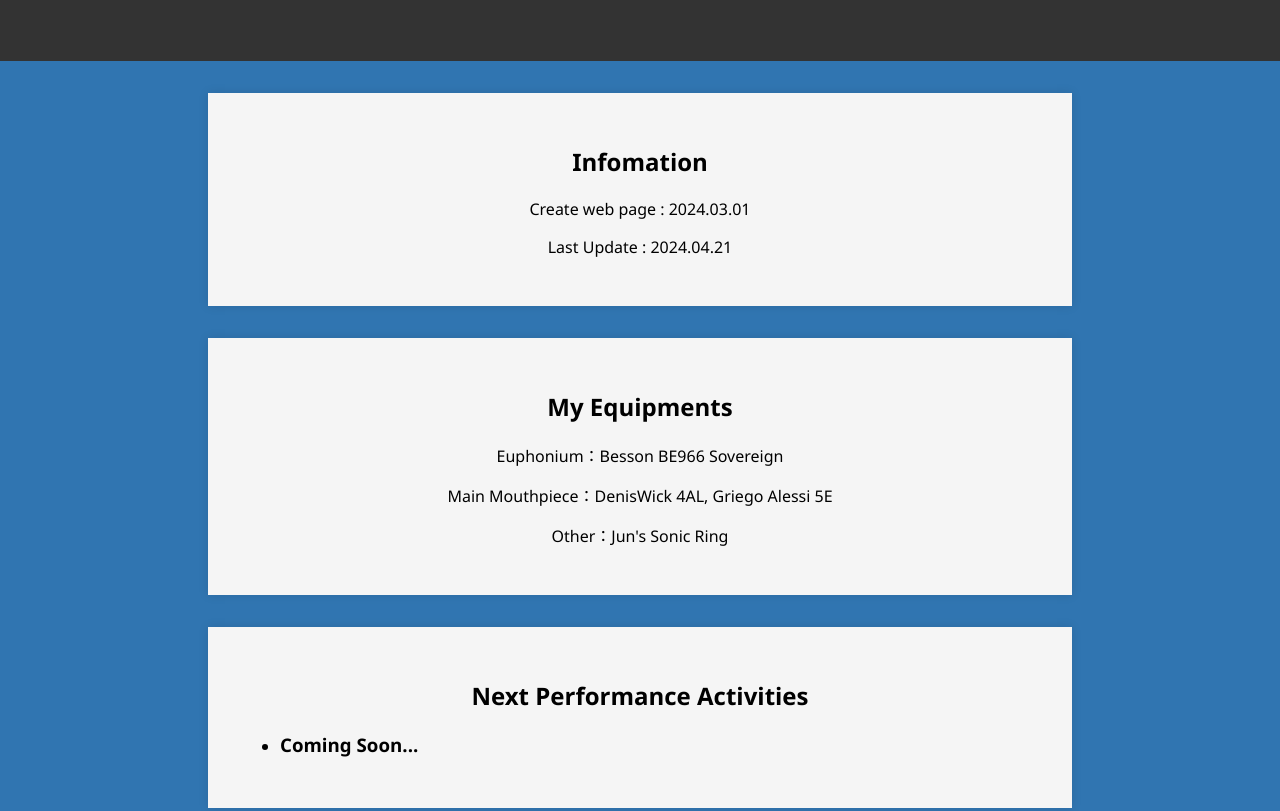
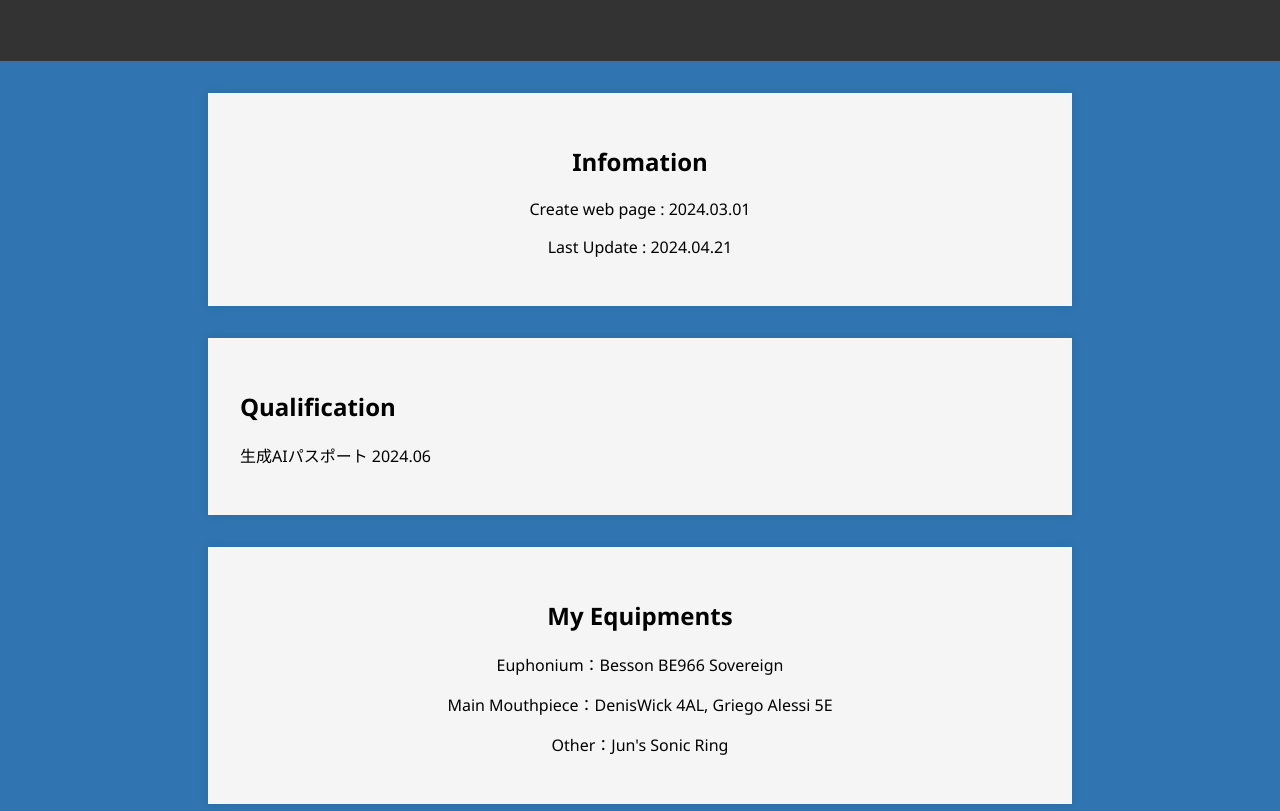
Before and after one commit to K-sv966/K-sv966.github.io, a plain HTML site: page home.html in a window 1280 px wide. Shown: the top 811 px of the page. Drawn offline with Linux system fonts and the light colour scheme.

Commit message:
Update home.html

```diff
--- a/home.html
+++ b/home.html
@@ -19,6 +19,14 @@
          <p>Create web page : 2024.03.01</p>
          <p>Last Update : 2024.04.21</p>
     </section>
+
+    <section id="Qualifications">
+        <h2>Qualification</h2>
+         <p>生成AIパスポート 2024.06</p>
+         <p></p>
+    </section>
+
+
         <section id="equipments">
         <h2>My Equipments</h2>
         <p>Euphonium：Besson BE966 Sovereign</p>
```
